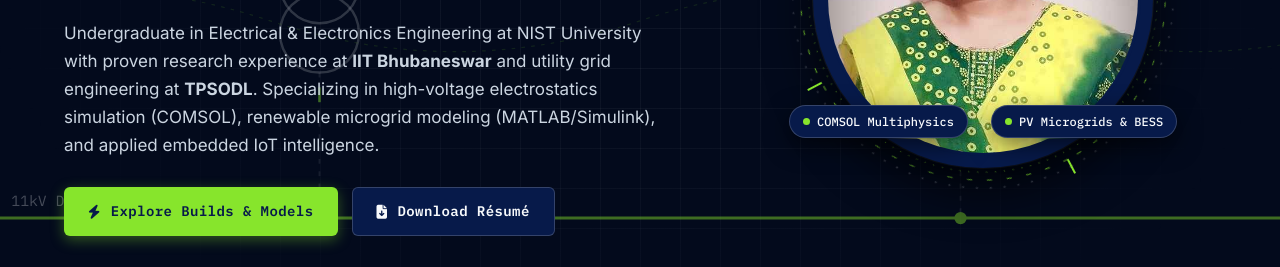
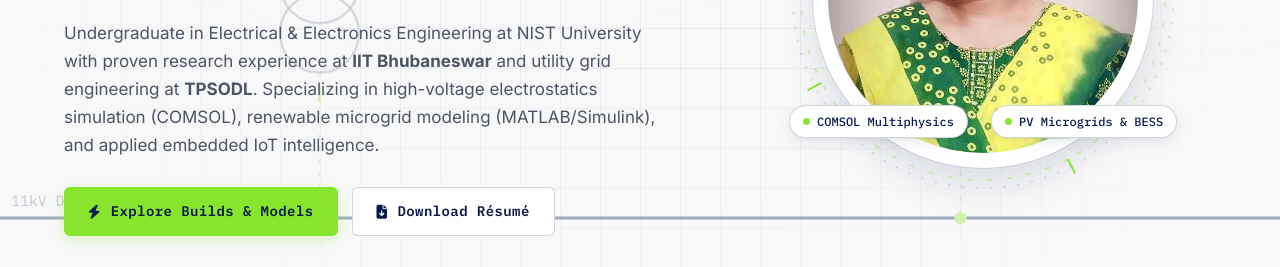
Before and after one commit to sradhapanigrahi539-wq/My_portfolio, a plain HTML site: page index.html in a window 1280 px wide. Shown: the part 492-759 px from the top of the page. Drawn offline with Linux system fonts and the light colour scheme.

Commit message:
Set background to 96% white and 4% grey combination with light mode default

```diff
--- a/css/style.css
+++ b/css/style.css
@@ -11,11 +11,12 @@
 
 /* ---------- Color & Typography Tokens ---------- */
 :root {
-  /* VIBE2CODE Clean Precision Light Palette */
-  --bg-primary: #F8FAFC;         /* Swatch #F8FAFC */
+  /* 96% White and 4% Grey Combination */
+  --bg-primary: #f6f7f9;
+  --bg-primary: color-mix(in srgb, #ffffff 96%, #4b5563 4%);
   --bg-card: #FFFFFF;
-  --bg-recessed: #F1F5F9;
-  --bg-elevated: #E5E7EB;        /* Swatch #E5E7EB */
+  --bg-recessed: #eef0f4;
+  --bg-elevated: #E5E7EB;
 
   --line: rgba(7, 26, 74, 0.10);
   --line-strong: rgba(7, 26, 74, 0.18);
--- a/index.html
+++ b/index.html
@@ -1,5 +1,5 @@
 <!DOCTYPE html>
-<html lang="en" data-theme="dark">
+<html lang="en" data-theme="light">
 <head>
   <meta charset="UTF-8" />
   <meta name="viewport" content="width=device-width, initial-scale=1.0" />
--- a/js/main.js
+++ b/js/main.js
@@ -9,12 +9,12 @@ document.addEventListener('DOMContentLoaded', () => {
   const themeToggle = document.getElementById('theme-toggle');
   const htmlRoot = document.documentElement;
 
-  // Initialize theme from localStorage or system preference
+  // Initialize theme from localStorage, default to light (96% white + 4% grey)
   const savedTheme = localStorage.getItem('sradha_portfolio_theme');
   if (savedTheme) {
     htmlRoot.setAttribute('data-theme', savedTheme);
-  } else if (window.matchMedia && window.matchMedia('(prefers-color-scheme: dark)').matches) {
-    htmlRoot.setAttribute('data-theme', 'dark');
+  } else {
+    htmlRoot.setAttribute('data-theme', 'light');
   }
 
   if (themeToggle) {
```
Also changed, not shown: 1 other file.
